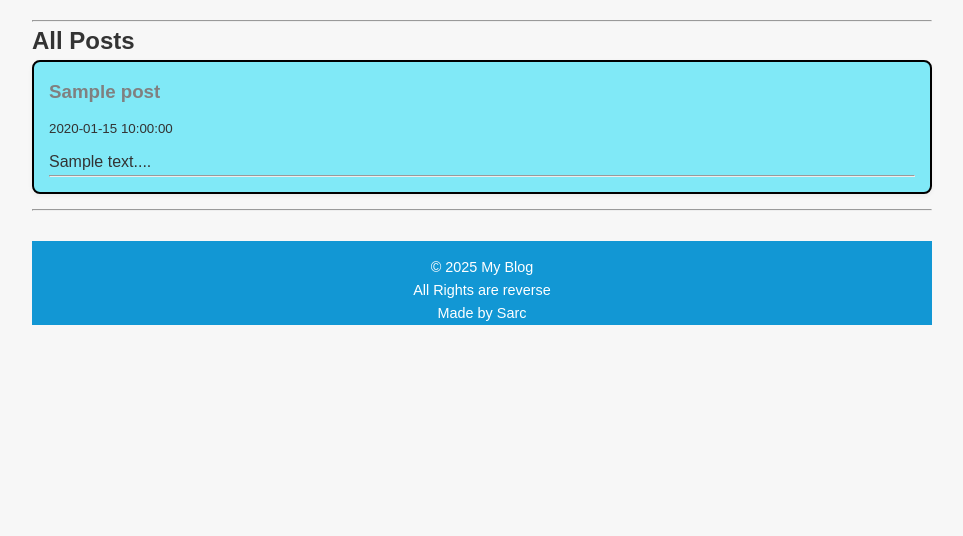
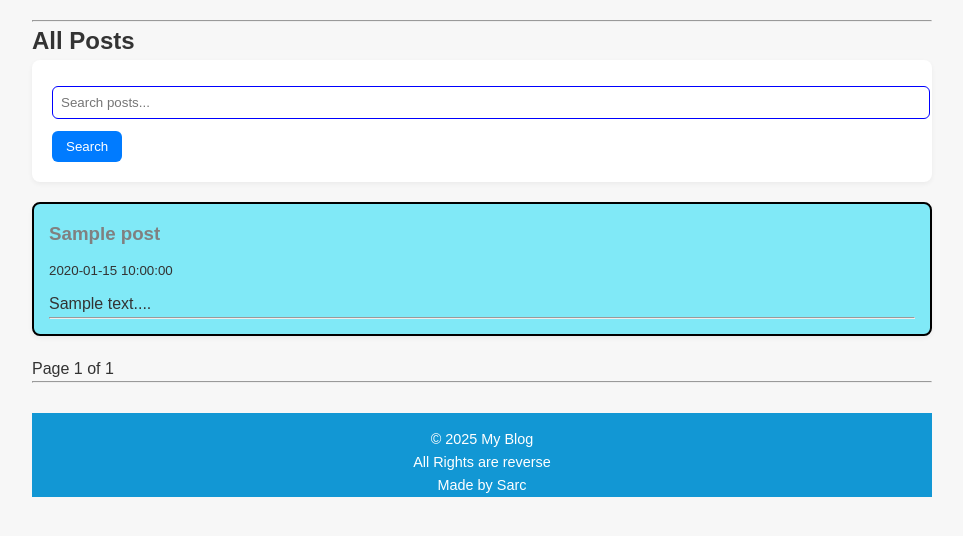
Before and after one commit to Lekhasri-S/Apex-Task-4, a PHP site: page / in a window 1280 px wide. Shown: the part 102-638 px from the top of the page, without its empty margins (158-1121 px from the left). Run offline with PHP 8.4, Linux system fonts and the light colour scheme; tables that the repository leaves empty or names only in its code hold one stand-in row (values such as "Sample post").

Commit message:
intial Commit

```diff
--- a/db.php
+++ b/db.php
@@ -3,7 +3,7 @@
 include 'header.php';
 $DB_HOST = '127.0.0.1';
 $DB_USER = 'root';
-$DB_PASS = 'sri2005';
+$DB_PASS = 'Lekha@2005';
 $DB_NAME = 'blog';
 $DB_PORT = 3306;
 
--- a/index.php
+++ b/index.php
@@ -1,12 +1,44 @@
 <?php
 require 'db.php';
-// get posts (latest first)
-$result = $conn->query("SELECT id, title, LEFT(content,200) AS excerpt, created_at FROM posts ORDER BY created_at DESC");
+
+// -------------------- SEARCH --------------------
+$search = trim($_GET['q'] ?? '');
+$where = '';
+if ($search !== '') {
+    $safe = $conn->real_escape_string($search);
+    $where = "WHERE title LIKE '%$safe%' OR content LIKE '%$safe%'";
+}
+
+// -------------------- PAGINATION --------------------
+$limit = 5; // posts per page
+$page = max(1, intval($_GET['page'] ?? 1));
+$offset = ($page - 1) * $limit;
+
+// count total posts
+$countResult = $conn->query("SELECT COUNT(*) as cnt FROM posts $where");
+$totalPosts = $countResult->fetch_assoc()['cnt'];
+$totalPages = ceil($totalPosts / $limit);
+
+// get posts
+$sql = "SELECT id, title, LEFT(content,200) AS excerpt, created_at
+        FROM posts
+        $where
+        ORDER BY created_at DESC
+        LIMIT $limit OFFSET $offset";
+$result = $conn->query($sql);
 ?>
 
 <h2>All Posts</h2>
+
+<!-- Search Form -->
+<form method="get" action="index.php" style="margin-bottom:20px;">
+    <input type="text" name="q" placeholder="Search posts..." value="<?= htmlspecialchars($search) ?>">
+    <button type="submit">Search</button>
+</form>
+
+<?php if ($result->num_rows > 0): ?>
     <?php while ($row = $result->fetch_assoc()): ?>
-    <article>
+        <article style="margin-bottom:20px;">
             <h3><a href="view.php?id=<?= $row['id'] ?>"><?= htmlspecialchars($row['title']) ?></a></h3>
             <p><small><?= htmlspecialchars($row['created_at']) ?></small></p>
             <p><?= nl2br(htmlspecialchars($row['excerpt'])) ?>...</p>
@@ -14,11 +46,27 @@ $result = $conn->query("SELECT id, title, LEFT(content,200) AS excerpt, created_
                 <p>
                     <a href="edit_post.php?id=<?= $row['id'] ?>" class="btn btn-edit">Edit</a>
                     <a href="delete_post.php?id=<?= $row['id'] ?>" class="btn btn-delete" onclick="return confirm('Delete?')">Delete</a>
-                <a href="detail.php?id=<?= $row['id'] ?>" class="btn btn-view">View</a>
+                    <a href="view.php?id=<?= $row['id'] ?>" class="btn btn-view">View</a>
                 </p>
             <?php endif; ?>
             <hr>
         </article>
     <?php endwhile; ?>
+<?php else: ?>
+    <p>No posts found.</p>
+<?php endif; ?>
+
+<!-- Pagination -->
+<div class="pagination">
+    <?php if ($page > 1): ?>
+        <a href="?q=<?= urlencode($search) ?>&page=<?= $page - 1 ?>">⬅ Prev</a>
+    <?php endif; ?>
+
+    <span>Page <?= $page ?> of <?= $totalPages ?></span>
+
+    <?php if ($page < $totalPages): ?>
+        <a href="?q=<?= urlencode($search) ?>&page=<?= $page + 1 ?>">Next ➡</a>
+    <?php endif; ?>
+</div>
 
 <?php include 'footer.php'; ?>
```
Also changed, not shown: README.md. Lines whose indentation alone changed are shown as unchanged.
